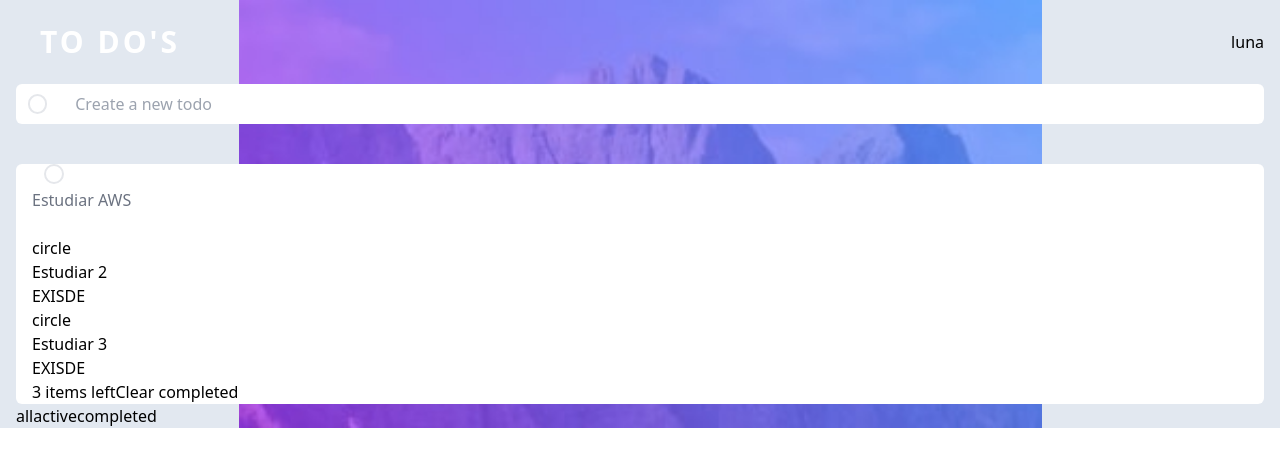
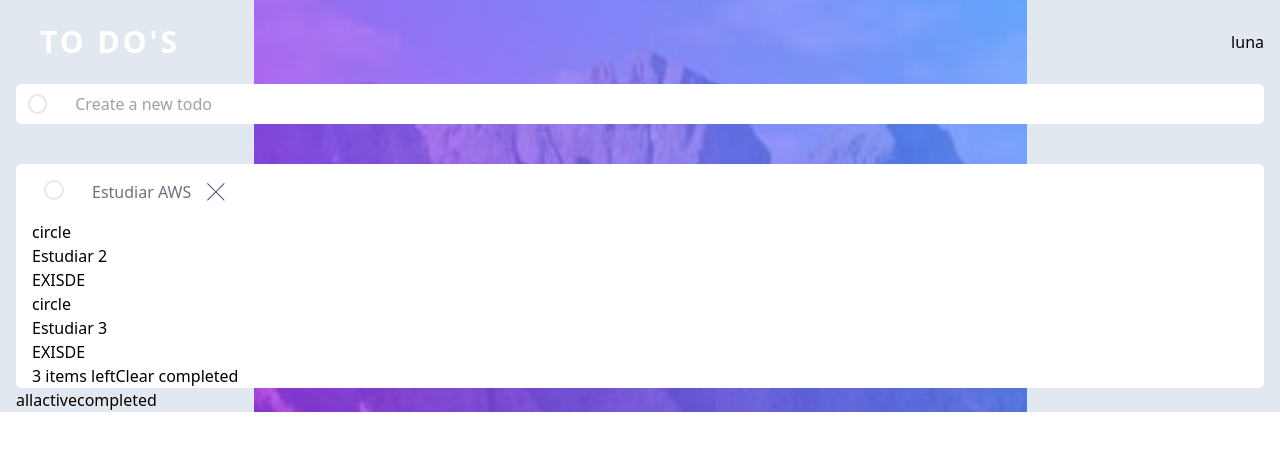
Before and after one commit to ferguzmanv/todo-dev, a React (Vite) app: page / in a window 1280 px wide. Shown: the top 466 px of the page. Built offline with nearby package versions, Linux system fonts and the light colour scheme.

Commit message:
article con flexbox

```diff
--- a/src/App.jsx
+++ b/src/App.jsx
@@ -1,5 +1,5 @@
 import React from 'react';
-import xIcon from "./components/xIcon";
+import crossIcon from "./components/xIcon.jsx";
 
 const App = () => {
   return (
@@ -14,7 +14,7 @@
         </div>
 
 
-        <form className="flex items-center overflow-hidde rounded-md bg-white py-2 m- gap-4">
+        <form className="flex items-center overflow-hidde rounded-md bg-white py-2 gap-4">
           <span className="inline-block h-5 w-5 rounded-full border-2 mx-3 "></span>
           <input
             type="text"
@@ -25,11 +25,14 @@
 
       <main className="container mx-auto mt-10 px-4">
         <div className="rounded-md bg-white px-4">
-          <article>
+          <article className='flex gap-4 py-4 b-2 border-b-gray-400'>
             <button className="inline-block h-5 w-5 rounded-full border-2 mx-3"></button>
             <p className="text-gray-500">Estudiar AWS</p>
             <button>
-            <xIcon />
+            <svg xmlns="http://www.w3.org/2000/svg" width="18" height="18"><path fill="#494C6B" fill-rule="evenodd"
+            d="M16.97 0l.708.707L9.546 8.84l8.132 8.132-.707.707-8.132-8.132-8.132 8.132L0 16.97l8.132-8.132L0 .707.707 0 8.84 8.132 16.971 0z"/></svg>
+
+            {/* <  xIcon /> */}
             </button>
 
           </article>
--- a/src/components/xIcon.jsx
+++ b/src/components/xIcon.jsx
@@ -1,4 +1,4 @@
-const xIcon = () => {
+const crossIcon = () => {
     return (
         <svg xmlns="http://www.w3.org/2000/svg"
             width="18" height="18">
@@ -16,4 +16,4 @@
 
 };
 
-export default xIcon;
+export default crossIcon;
```
